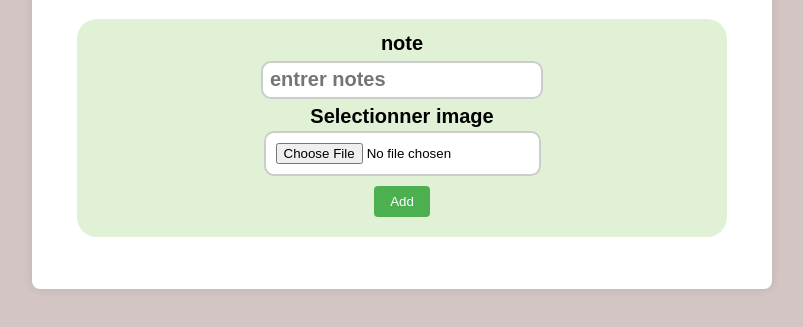
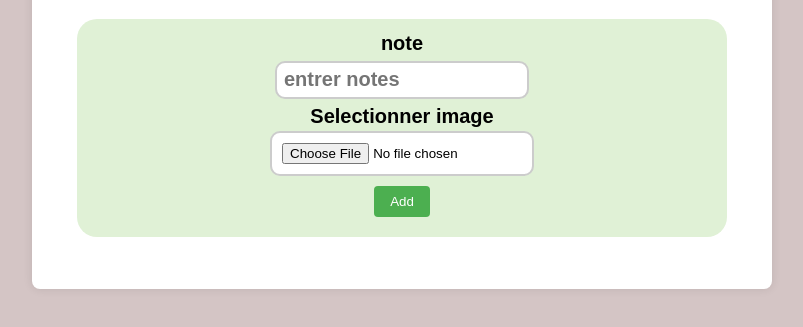
Before and after one commit to MO-OUISSI/NOTE, a plain HTML site: page index.html in a window 1280 px wide. Shown: the part 101-428 px from the top of the page, without its empty margins (238-1041 px from the left). Drawn offline with Linux system fonts and the light colour scheme.

Commit message:
Update style.css

```diff
--- a/style.css
+++ b/style.css
@@ -98,7 +98,7 @@ input[type="file"]:focus {
 }
 
 #task{
-    width: 268px;
+    width: 240px;
     height: 28px;
     font-size: 20px;
     padding: 3px;
@@ -145,6 +145,7 @@ input[type="file"]:focus {
 #image{
     background-color: white;
     border-radius: 10px;
+    width: 240px;
 }
 
 .gg{
```
